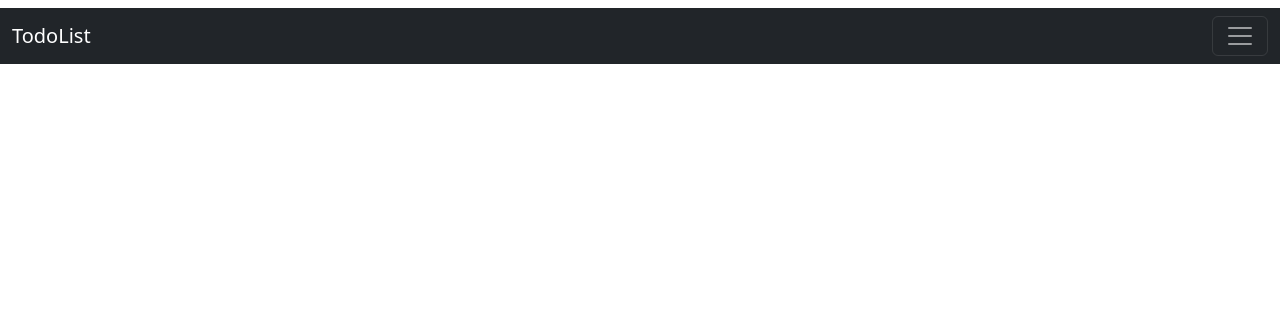
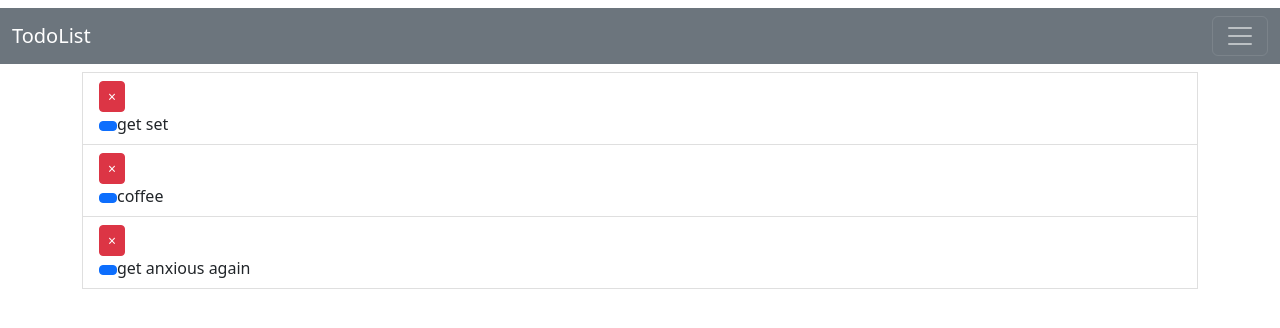
Before and after one commit to IscaRiot6/mvp-todo, a React (Create React App) app in the folder client/: page / in a window 1280 px wide. Shown: the top 328 px of the page. Built offline with nearby package versions, Linux system fonts and the light colour scheme.

Commit message:
added a lot of nonsense

```diff
--- a/client/package.json
+++ b/client/package.json
@@ -10,9 +10,12 @@
     "bootstrap": "^5.2.3",
     "react": "^18.2.0",
     "react-dom": "^18.2.0",
+    "react-redux": "^8.0.5",
     "react-scripts": "5.0.1",
     "react-transition-group": "^4.4.5",
     "reactstrap": "^9.1.5",
+    "redux": "^4.2.0",
+    "redux-thunk": "^2.4.2",
     "uuid": "^9.0.0",
     "web-vitals": "^2.1.4"
   },
--- a/client/src/App.css
+++ b/client/src/App.css
@@ -0,0 +1,3 @@
+.remove-btn {
+    margin-right: 1em;
+}
--- a/client/src/App.js
+++ b/client/src/App.js
@@ -1,12 +1,19 @@
 import './App.css'
 import 'bootstrap/dist/css/bootstrap.min.css'
 import TodoNavbar from './components/TodoNavbar'
+import TodoList from './components/TodoList'
+
+import { Provider } from 'react-redux'
+import store from './store'
 
 function App () {
   return (
-    <div className='App'>
-      <TodoNavbar />
-    </div>
+    <Provider store={store}>
+      <div className='App'>
+        <TodoNavbar />
+        <TodoList />
+      </div>
+    </Provider>
   )
 }
 
--- /dev/null
+++ b/client/src/actions/todoActions.js
@@ -0,0 +1,14 @@
+import { GET_TODOS, ADD_TODO, UPDATE_TODO, DELETE_TODO } from './types'
+
+export const getTodos = () => {
+  return {
+    type: GET_TODOS
+  }
+}
+
+export const deleteTodo = id => {
+  return {
+    type: DELETE_TODO,
+    payload: id
+  }
+}
--- /dev/null
+++ b/client/src/actions/types.js
@@ -0,0 +1,4 @@
+export const GET_TODOS = 'GET_TODOS'
+export const ADD_TODO = 'ADD_TODO'
+export const UPDATE_TODO = 'UPDATE_TODO'
+export const DELETE_TODO = 'DELETE_TODO'
--- /dev/null
+++ b/client/src/components/TodoList.js
@@ -0,0 +1,86 @@
+import React, { Component } from 'react'
+import { Container, Button, ListGroup, ListGroupItem } from 'reactstrap'
+import { CSSTransition, TransitionGroup } from 'react-transition-group'
+// import uuid from 'uuid'
+// import { v1 as uuid } from 'uuid'
+import { connect } from 'react-redux'
+import { getTodos, deleteTodo } from '../actions/todoActions'
+import PropTypes from 'prop-types'
+
+class TodoList extends Component {
+  componentDidMount () {
+    this.props.getTodos()
+  }
+
+  onDelete = id => {
+    this.props.deleteTodo(id)
+  }
+
+  render () {
+    const { todos } = this.props.todo
+    return (
+      <Container>
+        {/* <Button
+          color='secondary'
+          onClick={() => {
+            const todo = prompt('Enter todo')
+            if (todo) {
+              this.setState(state => ({
+                todos: [...state.todos, { id: uuid(), todo }]
+              }))
+            }
+          }}
+        >
+          Add todo
+        </Button> */}
+
+        <ListGroup>
+          <TransitionGroup className='todo_list'>
+            {/* map through todos with destructuring */}
+            {todos.map(({ id, todo }) => (
+              <CSSTransition key={id} timeout={600} classNames='fade'>
+                <ListGroupItem>
+                  <Button
+                    className='remove-btn'
+                    color='danger'
+                    size='sm'
+                    //   using a high-order function in order to delete straight from the DB
+                    onClick={this.onDelete.bind(this, id)}
+                  >
+                    &times;
+                  </Button>
+                  <br></br>
+                  <Button
+                    className='update-btn'
+                    color='primary'
+                    size='sm'
+                  ></Button>
+                  {todo}
+                </ListGroupItem>
+              </CSSTransition>
+            ))}
+          </TransitionGroup>
+        </ListGroup>
+      </Container>
+    )
+  }
+}
+
+TodoList.propTypes = {
+  getTodos: PropTypes.func.isRequired,
+  todo: PropTypes.object.isRequired
+}
+
+const mapStateToProps = state => ({
+  todo: state.todo
+})
+
+export default connect(mapStateToProps, { getTodos, deleteTodo })(TodoList)
+
+// state = {
+//   todos: [
+//     { id: uuid(), todo: 'get set' },
+//     { id: uuid(), todo: 'coffee' },
+//     { id: uuid(), todo: 'get anxious' }
+//   ]
+// }
--- a/client/src/components/TodoNavbar.js
+++ b/client/src/components/TodoNavbar.js
@@ -17,7 +17,7 @@ function TodoNavbar (args) {
 
   return (
     <div>
-      <Navbar className='my-2' color='dark' dark {...args}>
+      <Navbar className='my-2' color='secondary' dark {...args}>
         <NavbarBrand href='/'>TodoList</NavbarBrand>
         <NavbarToggler onClick={toggle} />
         <Collapse isOpen={isOpen} navbar>
@@ -39,5 +39,3 @@ function TodoNavbar (args) {
 }
 
 export default TodoNavbar
-
-// color='light' light expand='sm' className='mt-5'
--- /dev/null
+++ b/client/src/reducers/index.js
@@ -0,0 +1,6 @@
+import { combineReducers } from 'redux'
+import todoReducer from './todoReducer'
+
+export default combineReducers({
+  todo: todoReducer
+})
--- /dev/null
+++ b/client/src/reducers/todoReducer.js
@@ -0,0 +1,27 @@
+import { v1 as uuid } from 'uuid'
+// import uuid from 'uuid'
+import { GET_TODOS, ADD_TODO, UPDATE_TODO, DELETE_TODO } from '../actions/types'
+
+const initialState = {
+  todos: [
+    { id: uuid(), todo: 'get set' },
+    { id: uuid(), todo: 'coffee' },
+    { id: uuid(), todo: 'get anxious again' }
+  ]
+}
+
+export default function (state = initialState, action) {
+  switch (action.type) {
+    case GET_TODOS:
+      return {
+        ...state
+      }
+    case DELETE_TODO:
+      return {
+        ...state,
+        todos: state.todos.filter(todo => todo.id !== action.payload)
+      }
+    default:
+      return state
+  }
+}
--- /dev/null
+++ b/client/src/store.js
@@ -0,0 +1,48 @@
+import { createStore, applyMiddleware, compose } from 'redux'
+import thunk from 'redux-thunk'
+import rootReducer from './reducers'
+// import { createApi } from '@reduxjs/toolkit/query'
+const initialState = {}
+
+const middleware = [thunk]
+
+/* React-specific entry point that automatically generates
+   hooks corresponding to the defined endpoints */
+// import { createApi } from '@reduxjs/toolkit/query/react'
+
+// import { createStore } from 'redux'
+
+// function todos (state = [], action) {
+//   switch (action.type) {
+//     case 'ADD_TODO':
+//       return state.concat([action.text])
+//     default:
+//       return state
+//   }
+// }
+
+const store = createStore(
+  rootReducer,
+  initialState,
+  compose(
+    applyMiddleware(...middleware),
+    window.__REDUX_DEVTOOLS_EXTENSION__ && window.__REDUX_DEVTOOLS_EXTENSION__()
+  )
+)
+
+// const store = createStore(
+//   rootReducer /* preloadedState, */,
+//   window.__REDUX_DEVTOOLS_EXTENSION__ && window.__REDUX_DEVTOOLS_EXTENSION__()
+// )
+
+// const store = createStore(todos, ['Use Redux'])
+
+// store.dispatch({
+//   type: 'ADD_TODO',
+//   text: 'Read the docs'
+// })
+
+// console.log(store.getState())
+// [ 'Use Redux', 'Read the docs' ]
+
+export default store
```
Also changed, not shown: 1 other file (tests, documents, lock files or other folders).
